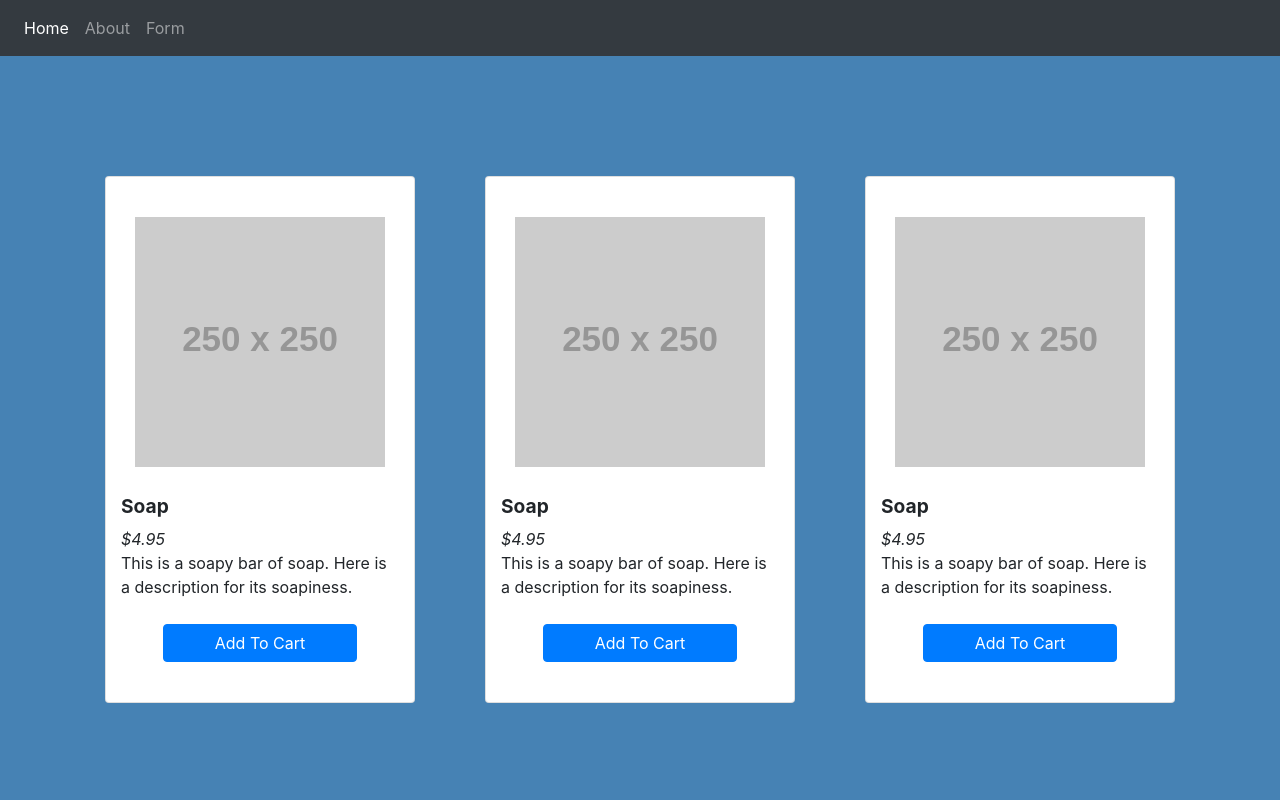
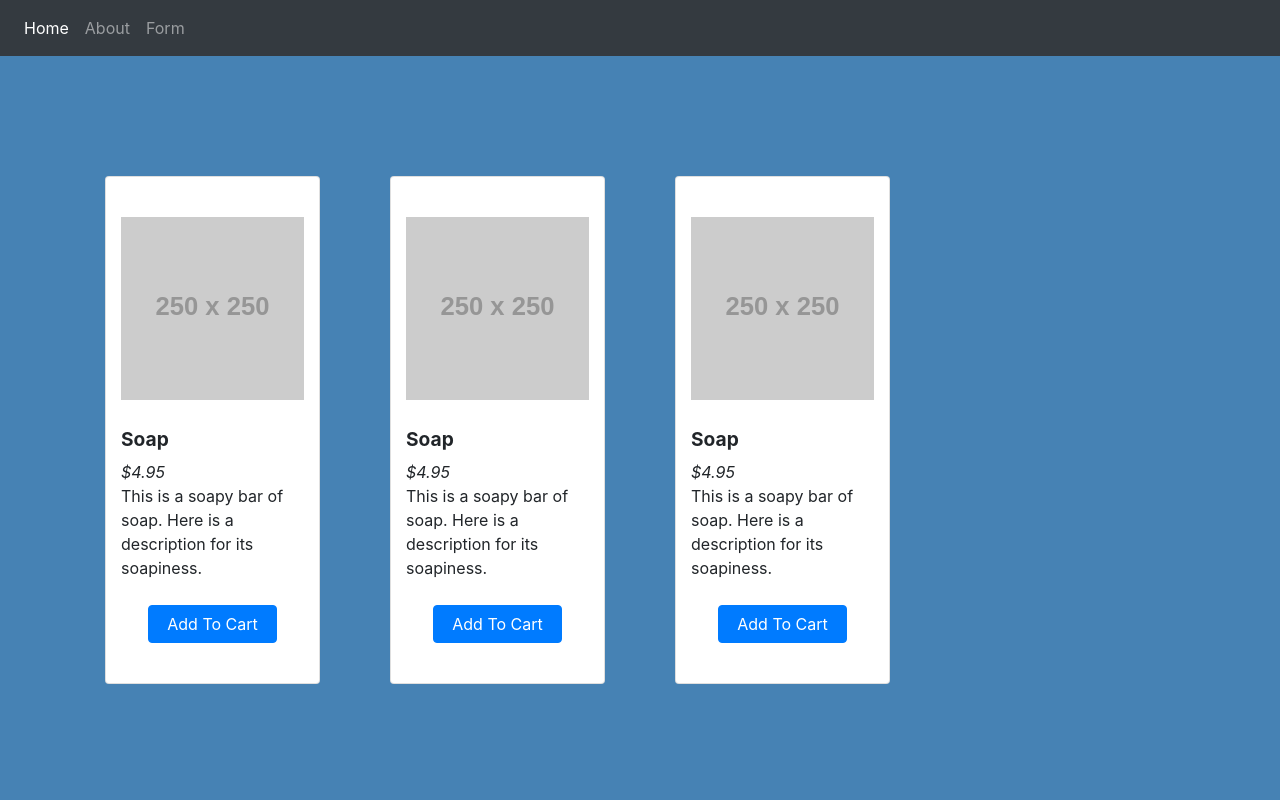
Before and after one commit to hbhowmick/bootstrap_layout, a plain HTML site: page index.html in a window 1280 px wide. Shown: the top 800 px of the page. Drawn offline with nearby package versions, Linux system fonts and the light colour scheme; placeholder pictures from the web are drawn by us.

Commit message:
Added media tag functionality for smaller, larger screen size

```diff
--- a/css/main.css
+++ b/css/main.css
@@ -20,6 +20,7 @@ body {
 .center-img {
   display: block;
   margin: 25px auto;
+  width: 100%;
 }
 
 .card-title {
--- a/index.html
+++ b/index.html
@@ -40,7 +40,7 @@
     <main>
       <div class="container">
         <div class="row extra-margin-lg">
-          <div class="col-md-4">
+          <div class="col-md-4 col-sm-6 col-lg-3">
             <div class="card">
               <div class="card-img-top">
                 <img class="center-img" src="http://placehold.it/250x250" alt="Placeholder Image">
@@ -51,7 +51,7 @@
               <button onClick="console.log('Added')" class="btn btn-primary">Add To Cart</button>
             </div> <!--ends card -->
           </div> <!-- ends col 4 for card -->
-          <div class="col-md-4">
+          <div class="col-md-4 col-sm-6 col-lg-3">
             <div class="card">
               <div class="card-img-top">
                 <img class="center-img" src="http://placehold.it/250x250" alt="Placeholder Image">
@@ -62,7 +62,7 @@
               <button onClick="console.log('Added')" class="btn btn-primary">Add To Cart</button>
             </div> <!--ends card -->
           </div> <!-- ends col 4 for card -->
-          <div class="col-md-4">
+          <div class="col-md-4 col-sm-6 col-lg-3">
             <div class="card">
               <div class="card-img-top">
                 <img class="center-img" src="http://placehold.it/250x250" alt="Placeholder Image">
```
